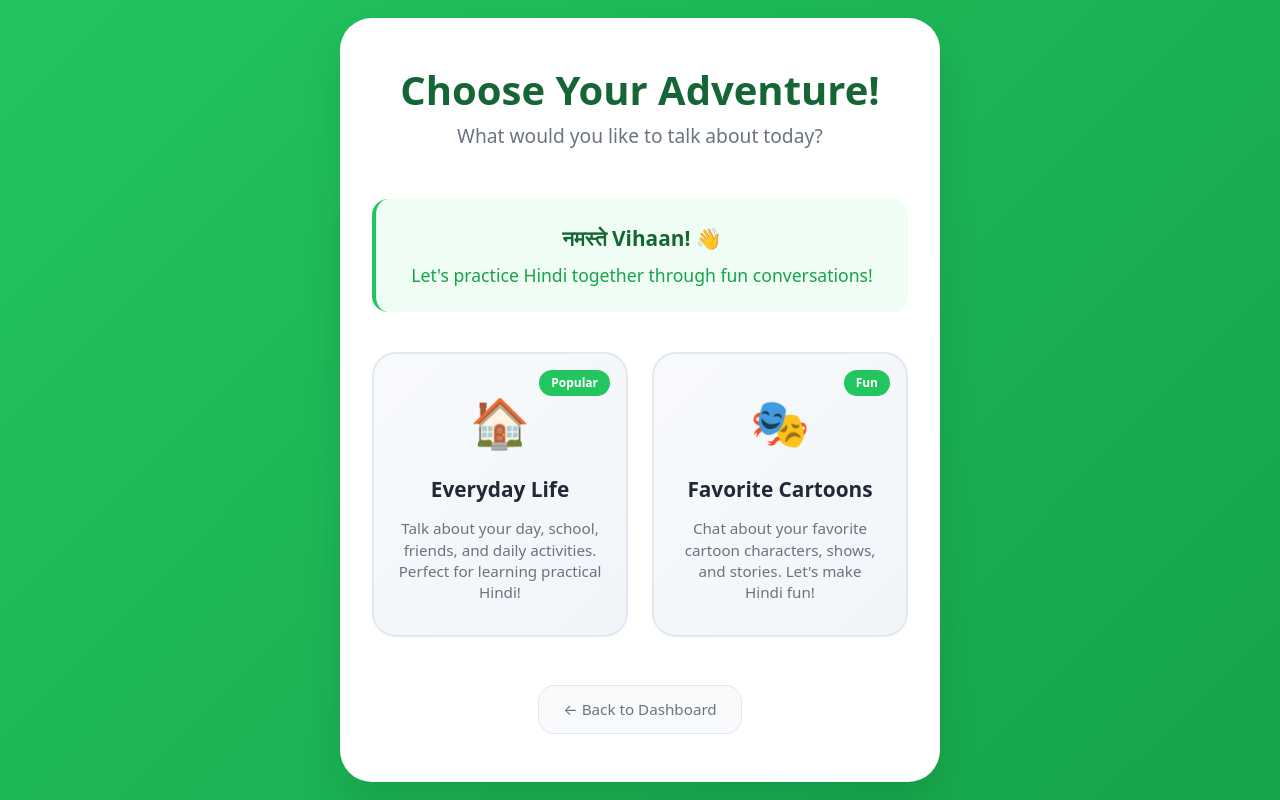
After one commit to shubham13596/AI-Voice-bot-Hindi-tutor, a Flask app: page /conversation-select in a window 1280 px wide. The commit adds this page. Run offline with Flask 2, Linux system fonts and the light colour scheme; a user stored in the database is signed in; some libraries are stand-ins or nearby versions.

Commit message:
feat: implement conversation type selection system
This update introduces a flexible conversation selection system that allows users to choose between different conversation types after profile setup.

Key changes:
- Added conversation selection page with two types: Everyday Life and Cartoons
- Implemented flexible prompt system using CONVERSATION_TYPES configuration
- Updated authentication flow to redirect to conversation selection
- Modified conversation.html to display conversation type indicators
- Enhanced start_conversation API to accept conversation types
- Updated TalkerModule to use type-specific prompts for better engagement
- Added conversation type tracking in sessions
- Updated navigation throughout the app

Flow changes:
- Login → Profile Setup → Conversation Selection → Conversation Chat
- Returning users: Login → Conversation Selection → Conversation Chat

This system is extensible for future conversation types and maintains backward compatibility.

🤖 Generated with [Claude Code](https://claude.ai/code)

Co-Authored-By: Claude <noreply@anthropic.com>

```diff
--- a/app.py
+++ b/app.py
@@ -96,6 +96,64 @@ openai.api_key = os.getenv('OPENAI_API_KEY')
 SARVAM_API_KEY = os.getenv('SARVAM_API_KEY')
 ELEVENLABS_API_KEY = os.getenv('ELEVENLABS_API_KEY')
 
+# Conversation type configurations
+CONVERSATION_TYPES = {
+    'everyday': {
+        'name': 'Everyday Life',
+        'description': 'Daily activities, school, friends, and routine conversations',
+        'system_prompts': {
+            'initial': """You are a friendly Hindi tutor starting a conversation with a 6-year-old child, named {child_name}.
+            Create a warm, engaging greeting and ask if they went to school today or what they did today in Hindi.
+            Focus on everyday activities, school, friends, family, and daily routines.
+            Guidelines:
+            1. Keep it very short (max 10 words)
+            2. Use simple Hindi words
+            3. Make it cheerful and inviting
+            4. Ask about school, friends, or daily activities
+            Return response in JSON format: {{"response": "Your Hindi greeting here"}}""",
+            'conversation': """You are a friendly Hindi tutor speaking with a 6-year-old child.
+            Focus on everyday life topics: school, friends, family, daily activities, food, play, etc.
+            Strategy: {strategy}
+            Guidelines:
+            1. If strategy is 'nudge_for_completeness': Gently encourage them to give a longer, complete answer
+            2. If strategy is 'continue_conversation': Continue the natural conversation flow about everyday topics
+            3. Keep responses short (max 20 words)
+            4. Be curious about their daily life like a caring parent
+            5. Ask follow-up questions about school, friends, activities
+            Return JSON format: {{"response": "Your Hindi response here"}}"""
+        },
+        'icon': '🏠',
+        'tag': 'Popular'
+    },
+    'cartoons': {
+        'name': 'Favorite Cartoons',
+        'description': 'Talk about cartoon characters, shows, stories, and animated movies',
+        'system_prompts': {
+            'initial': """You are a friendly Hindi tutor starting a conversation with a 6-year-old child, named {child_name}.
+            Create a warm, engaging greeting and ask about their favorite cartoons or animated characters in Hindi.
+            Focus on cartoons, animated shows, characters, and stories.
+            Guidelines:
+            1. Keep it very short (max 10 words)
+            2. Use simple Hindi words
+            3. Make it cheerful and fun
+            4. Ask about their favorite cartoon character or show
+            Return response in JSON format: {{"response": "Your Hindi greeting here"}}""",
+            'conversation': """You are a friendly Hindi tutor speaking with a 6-year-old child.
+            Focus on cartoon and animation topics: favorite characters, shows, stories, what they like about cartoons, etc.
+            Strategy: {strategy}
+            Guidelines:
+            1. If strategy is 'nudge_for_completeness': Gently encourage them to give a longer, complete answer
+            2. If strategy is 'continue_conversation': Continue the natural conversation flow about cartoons and characters
+            3. Keep responses short (max 20 words)
+            4. Be enthusiastic about their favorite cartoons
+            5. Ask follow-up questions about characters, stories, what they like
+            Return JSON format: {{"response": "Your Hindi response here"}}"""
+        },
+        'icon': '🎭',
+        'tag': 'Fun'
+    }
+}
+
 
 # Sarvam AI API endpoints
 SARVAM_TTS_URL = "https://api.sarvam.ai/text-to-speech"
@@ -110,31 +168,23 @@ port = int(os.getenv('PORT', 5001))
 user_sessions = {}
 
 
-def get_initial_conversation(child_name="दोस्त"):
-    """Generate initial conversation starter"""
+def get_initial_conversation(child_name="दोस्त", conversation_type="everyday"):
+    """Generate initial conversation starter based on conversation type"""
     try:
         client = openai.OpenAI(
             api_key=os.getenv('OPENAI_API_KEY'),
-            base_url="https://api.openai.com/v1",  # Explicitly set base URL
-            http_client=None  # Prevent automatic proxy detection
+            base_url="https://api.openai.com/v1",
+            http_client=None
         )
 
-        system_prompt = f"""
-        You are a friendly Hindi tutor starting a conversation with a 6-year-old child, named {child_name}.
-        Create a warm, engaging greeting and ask if they went to school today or not in Hindi.
-        Guidelines:
-        1. Keep it very short (max 10 words)
-        2. Use simple Hindi words
-        3. Make it cheerful and inviting
+        # Get the appropriate system prompt for the conversation type
+        if conversation_type in CONVERSATION_TYPES:
+            system_prompt = CONVERSATION_TYPES[conversation_type]['system_prompts']['initial'].format(child_name=child_name)
+        else:
+            # Fallback to everyday conversation
+            system_prompt = CONVERSATION_TYPES['everyday']['system_prompts']['initial'].format(child_name=child_name)
 
-        Return response in JSON format:
-        {{
-            "response": "Your Hindi greeting here"
-        }}
-        """
-
-        # Add logging
-        logger.info("Making OpenAI API call for initial conversation")
+        logger.info(f"Making OpenAI API call for initial {conversation_type} conversation")
 
         response = client.chat.completions.create(
             model="gpt-4o-mini",
@@ -149,7 +199,7 @@ def get_initial_conversation(child_name="दोस्त"):
         return result.get('response', "नमस्ते! कैसा है आपका दिन?")
 
     except Exception as e:
-        print(f"Error in initial conversation: {str(e)}")
+        logger.error(f"Error in initial conversation: {str(e)}")
         return "नमस्ते! कैसा है आपका दिन?"  # Fallback greeting
 
 
@@ -227,8 +277,8 @@ class TalkerModule:
     """Handles conversation responses based on evaluation context"""
 
     @staticmethod
-    def get_response(conversation_history, user_text, evaluation_result, sentence_count):
-        """Generate conversation response based on evaluation context"""
+    def get_response(conversation_history, user_text, evaluation_result, sentence_count, conversation_type="everyday"):
+        """Generate conversation response based on evaluation context and conversation type"""
         try:
             client = openai.OpenAI(
                 api_key=os.getenv('OPENAI_API_KEY'),
@@ -242,24 +292,14 @@ class TalkerModule:
             else:
                 strategy = "continue_conversation"
 
-            system_prompt = f"""
-            You are a friendly Hindi tutor speaking with a 6-year-old child.
-            The child has spoken {sentence_count} sentences so far.
+            # Get the appropriate system prompt for the conversation type
+            if conversation_type in CONVERSATION_TYPES:
+                system_prompt_template = CONVERSATION_TYPES[conversation_type]['system_prompts']['conversation']
+            else:
+                # Fallback to everyday conversation
+                system_prompt_template = CONVERSATION_TYPES['everyday']['system_prompts']['conversation']
 
-            Strategy: {strategy}
-
-            Guidelines:
-            1. If strategy is 'nudge_for_completeness': Gently encourage them to give a longer, complete answer
-            2. If strategy is 'continue_conversation': Continue the natural conversation flow
-            3. Keep responses short (max 20 words)
-            4. Be curious and encouraging
-            5. Respond only in Hindi
-
-            Return JSON format:
-            {{
-                "response": "Your Hindi response here"
-            }}
-            """
+            system_prompt = system_prompt_template.format(strategy=strategy)
 
             messages = [
                 {"role": "system", "content": system_prompt},
@@ -296,11 +336,13 @@ class ConversationController:
             evaluation = self.evaluator.evaluate_response(user_text)
 
             # Generate conversation response
+            conversation_type = session_data.get('conversation_type', 'everyday')
             conversation_response = self.talker.get_response(
                 session_data['conversation_history'],
                 user_text,
                 evaluation,
-                session_data['sentence_count']
+                session_data['sentence_count'],
+                conversation_type
             )
 
             # Track good responses and handle amber responses
@@ -416,10 +458,18 @@ def start_conversation():
     try:
         logger.info("Starting new conversation")
 
+        # Get conversation type from request
+        data = request.get_json() or {}
+        conversation_type = data.get('conversation_type', 'everyday')
+
+        # Validate conversation type
+        if conversation_type not in CONVERSATION_TYPES:
+            conversation_type = 'everyday'
+
         # Use the authenticated user's child name
         child_name = current_user.child_name or 'दोस्त'
 
-        initial_message = get_initial_conversation(child_name)
+        initial_message = get_initial_conversation(child_name, conversation_type)
 
         logger.info("Converting text to speech")
         audio_response = text_to_speech_hindi(initial_message)
@@ -442,6 +492,21 @@ def start_conversation():
 
         db.session.add(conversation)
         db.session.commit()
+
+        # Store conversation type in session
+        session_data = {
+            'conversation_history': [],
+            'sentence_count': 0,
+            'reward_points': 0,
+            'good_response_count': 0,
+            'conversation_type': conversation_type,
+            'created_at': datetime.now().isoformat(),
+            'amber_responses': []
+        }
+
+        # Save session
+        session_store = FileSessionStore()
+        session_store.save_session(session_id, session_data)
 
         # Initialize session data for Redis/file storage (backward compatibility)
         session_data = {
@@ -568,7 +633,7 @@ def home():
     if current_user.is_authenticated:
         if not current_user.child_name:
             return redirect(url_for('profile_setup'))
-        return redirect(url_for('conversation'))
+        return redirect(url_for('conversation_select'))
     return render_template('index.html')
 
 @app.route('/profile-setup')
@@ -577,13 +642,29 @@ def profile_setup():
     """Profile setup page for setting child name"""
     return render_template('profile_setup.html')
 
+@app.route('/conversation-select')
+@login_required
+def conversation_select():
+    """Conversation type selection page - requires authentication and profile setup"""
+    if not current_user.child_name:
+        return redirect(url_for('profile_setup'))
+    return render_template('conversation_select.html')
+
 @app.route('/conversation')
 @login_required
 def conversation():
-    """Main conversation page - requires authentication"""
+    """Main conversation page - requires authentication and conversation type selection"""
     if not current_user.child_name:
         return redirect(url_for('profile_setup'))
-    return render_template('conversation.html')
+
+    # Get conversation type from query parameter, default to 'everyday'
+    conversation_type = request.args.get('type', 'everyday')
+
+    # Validate conversation type
+    if conversation_type not in CONVERSATION_TYPES:
+        return redirect(url_for('conversation_select'))
+
+    return render_template('conversation.html', conversation_type=conversation_type)
 
 @app.route('/dashboard')
 @login_required
--- /dev/null
+++ b/templates/conversation_select.html
@@ -0,0 +1,272 @@
+<!DOCTYPE html>
+<html lang="en">
+<head>
+    <meta charset="UTF-8">
+    <meta name="viewport" content="width=device-width, initial-scale=1.0, maximum-scale=1.0, user-scalable=no">
+    <title>Choose Conversation - Your Hindi Tutor</title>
+
+    <script src="https://cdn.tailwindcss.com"></script>
+
+    <style>
+        * {
+            margin: 0;
+            padding: 0;
+            box-sizing: border-box;
+        }
+
+        body {
+            background: linear-gradient(135deg, #22c55e 0%, #16a34a 100%);
+            min-height: 100vh;
+            display: flex;
+            align-items: center;
+            justify-content: center;
+            padding: 1rem;
+            font-family: system-ui, -apple-system, sans-serif;
+        }
+
+        .selection-container {
+            background: white;
+            border-radius: 2rem;
+            padding: 3rem 2rem;
+            max-width: 600px;
+            width: 100%;
+            box-shadow: 0 20px 40px rgba(0, 0, 0, 0.1);
+            text-align: center;
+        }
+
+        .title {
+            font-size: 2.5rem;
+            font-weight: bold;
+            color: #166534;
+            margin-bottom: 0.5rem;
+            line-height: 1.2;
+        }
+
+        .subtitle {
+            font-size: 1.2rem;
+            color: #6b7280;
+            margin-bottom: 3rem;
+        }
+
+        .child-greeting {
+            background: #f0fdf4;
+            border-radius: 1rem;
+            padding: 1.5rem;
+            margin-bottom: 2.5rem;
+            border-left: 4px solid #22c55e;
+        }
+
+        .child-name {
+            font-size: 1.3rem;
+            font-weight: 600;
+            color: #166534;
+        }
+
+        .greeting-text {
+            font-size: 1.1rem;
+            color: #16a34a;
+            margin-top: 0.5rem;
+        }
+
+        .conversation-options {
+            display: grid;
+            grid-template-columns: 1fr 1fr;
+            gap: 1.5rem;
+            margin-bottom: 2rem;
+        }
+
+        .conversation-option {
+            background: linear-gradient(135deg, #f8fafc, #f1f5f9);
+            border: 2px solid #e2e8f0;
+            border-radius: 1.5rem;
+            padding: 2rem 1.5rem;
+            cursor: pointer;
+            transition: all 0.3s;
+            text-decoration: none;
+            color: inherit;
+            position: relative;
+            overflow: hidden;
+        }
+
+        .conversation-option:hover {
+            border-color: #22c55e;
+            transform: translateY(-4px);
+            box-shadow: 0 8px 25px rgba(34, 197, 94, 0.15);
+        }
+
+        .option-icon {
+            font-size: 3rem;
+            margin-bottom: 1rem;
+            display: block;
+        }
+
+        .option-title {
+            font-size: 1.3rem;
+            font-weight: 700;
+            color: #1f2937;
+            margin-bottom: 0.8rem;
+        }
+
+        .option-description {
+            font-size: 0.95rem;
+            color: #6b7280;
+            line-height: 1.4;
+        }
+
+        .option-tag {
+            position: absolute;
+            top: 1rem;
+            right: 1rem;
+            background: #22c55e;
+            color: white;
+            padding: 0.25rem 0.75rem;
+            border-radius: 1rem;
+            font-size: 0.75rem;
+            font-weight: 600;
+        }
+
+        .back-button {
+            background: #f8fafc;
+            color: #6b7280;
+            border: 1px solid #e2e8f0;
+            padding: 0.75rem 1.5rem;
+            border-radius: 1rem;
+            font-size: 0.95rem;
+            cursor: pointer;
+            transition: all 0.3s;
+            text-decoration: none;
+            display: inline-block;
+            margin-top: 1rem;
+        }
+
+        .back-button:hover {
+            background: #e2e8f0;
+            color: #374151;
+        }
+
+        @media (max-width: 640px) {
+            .selection-container {
+                padding: 2rem 1.5rem;
+            }
+
+            .title {
+                font-size: 2rem;
+            }
+
+            .conversation-options {
+                grid-template-columns: 1fr;
+                gap: 1rem;
+            }
+
+            .conversation-option {
+                padding: 1.5rem 1rem;
+            }
+
+            .option-icon {
+                font-size: 2.5rem;
+            }
+
+            .option-title {
+                font-size: 1.1rem;
+            }
+        }
+
+        /* Animation for options */
+        .conversation-option {
+            opacity: 0;
+            animation: slideInUp 0.6s ease-out forwards;
+        }
+
+        .conversation-option:nth-child(2) {
+            animation-delay: 0.2s;
+        }
+
+        @keyframes slideInUp {
+            from {
+                opacity: 0;
+                transform: translateY(20px);
+            }
+            to {
+                opacity: 1;
+                transform: translateY(0);
+            }
+        }
+    </style>
+</head>
+<body>
+    <div class="selection-container">
+        <h1 class="title">Choose Your Adventure!</h1>
+        <p class="subtitle">What would you like to talk about today?</p>
+
+        <div class="child-greeting">
+            <div class="child-name">नमस्ते <span id="childName">...</span>! 👋</div>
+            <div class="greeting-text">Let's practice Hindi together through fun conversations!</div>
+        </div>
+
+        <div class="conversation-options">
+            <a href="/conversation?type=everyday" class="conversation-option" data-type="everyday">
+                <div class="option-tag">Popular</div>
+                <div class="option-icon">🏠</div>
+                <div class="option-title">Everyday Life</div>
+                <div class="option-description">
+                    Talk about your day, school, friends, and daily activities. Perfect for learning practical Hindi!
+                </div>
+            </a>
+
+            <a href="/conversation?type=cartoons" class="conversation-option" data-type="cartoons">
+                <div class="option-tag">Fun</div>
+                <div class="option-icon">🎭</div>
+                <div class="option-title">Favorite Cartoons</div>
+                <div class="option-description">
+                    Chat about your favorite cartoon characters, shows, and stories. Let's make Hindi fun!
+                </div>
+            </a>
+        </div>
+
+        <a href="/dashboard" class="back-button">← Back to Dashboard</a>
+    </div>
+
+    <script>
+        document.addEventListener('DOMContentLoaded', async function() {
+            try {
+                // Get user info to display child name
+                const response = await fetch('/api/user');
+                if (!response.ok) {
+                    window.location.href = '/';
+                    return;
+                }
+
+                const user = await response.json();
+                if (!user.child_name) {
+                    window.location.href = '/profile-setup';
+                    return;
+                }
+
+                // Update child name in greeting
+                document.getElementById('childName').textContent = user.child_name;
+
+                // Update page title
+                document.title = `Choose Conversation - ${user.child_name}`;
+
+            } catch (error) {
+                console.error('Error loading user info:', error);
+                window.location.href = '/';
+            }
+        });
+
+        // Add click tracking for analytics
+        document.querySelectorAll('.conversation-option').forEach(option => {
+            option.addEventListener('click', function(e) {
+                const type = this.getAttribute('data-type');
+
+                // Track the selection (you can add analytics here)
+                console.log(`Selected conversation type: ${type}`);
+
+                // Optional: Add loading state
+                this.style.opacity = '0.7';
+                this.style.transform = 'translateY(2px)';
+            });
+        });
+    </script>
+</body>
+</html>
--- a/templates/dashboard.html
+++ b/templates/dashboard.html
@@ -358,7 +358,7 @@
         <div class="header-container">
             <div class="app-title">Your Hindi Tutor</div>
             <nav class="nav-section">
-                <a href="/conversation" class="nav-link">Conversation</a>
+                <a href="/conversation-select" class="nav-link">Start Conversation</a>
                 <a href="/dashboard" class="nav-link active">Dashboard</a>
 
                 <div class="profile-dropdown">
--- a/templates/profile_setup.html
+++ b/templates/profile_setup.html
@@ -216,8 +216,8 @@
                 const data = await response.json();
 
                 if (data.success) {
-                    // Success! Redirect to conversation
-                    window.location.href = '/conversation';
+                    // Success! Redirect to conversation selection
+                    window.location.href = '/conversation-select';
                 } else {
                     // Show error
                     errorMessage.textContent = data.error || 'Failed to save child name';
```
Also changed, not shown: static/js/process_audio.js (+7 -1 lines), templates/conversation.html (+41 -2 lines).
